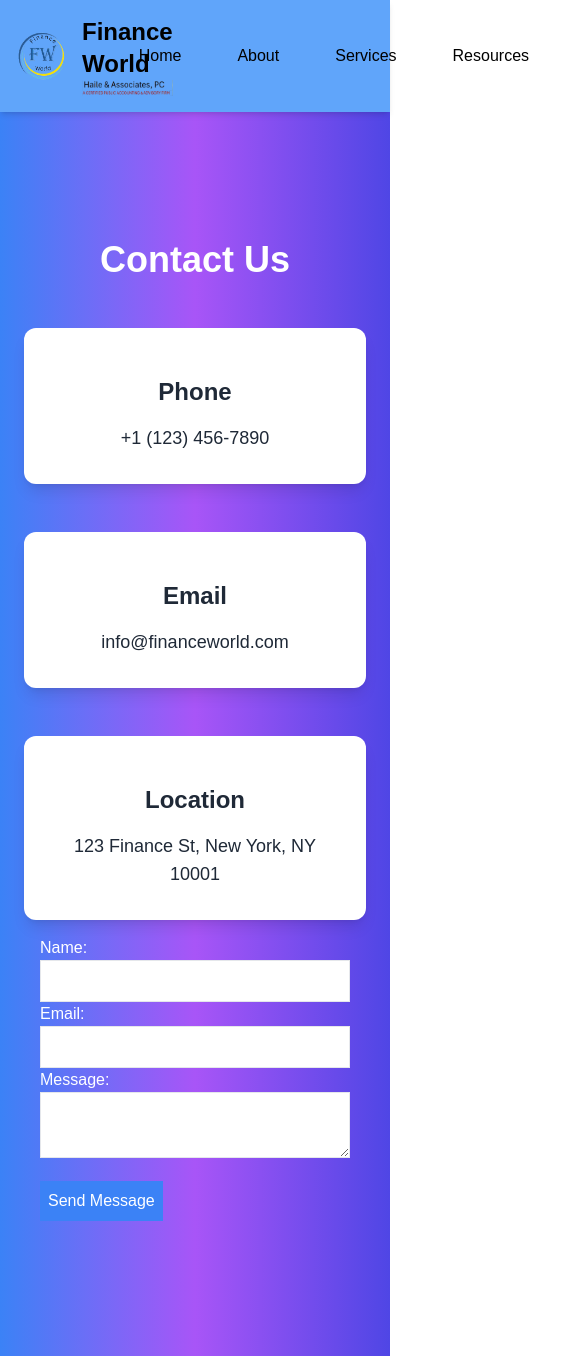
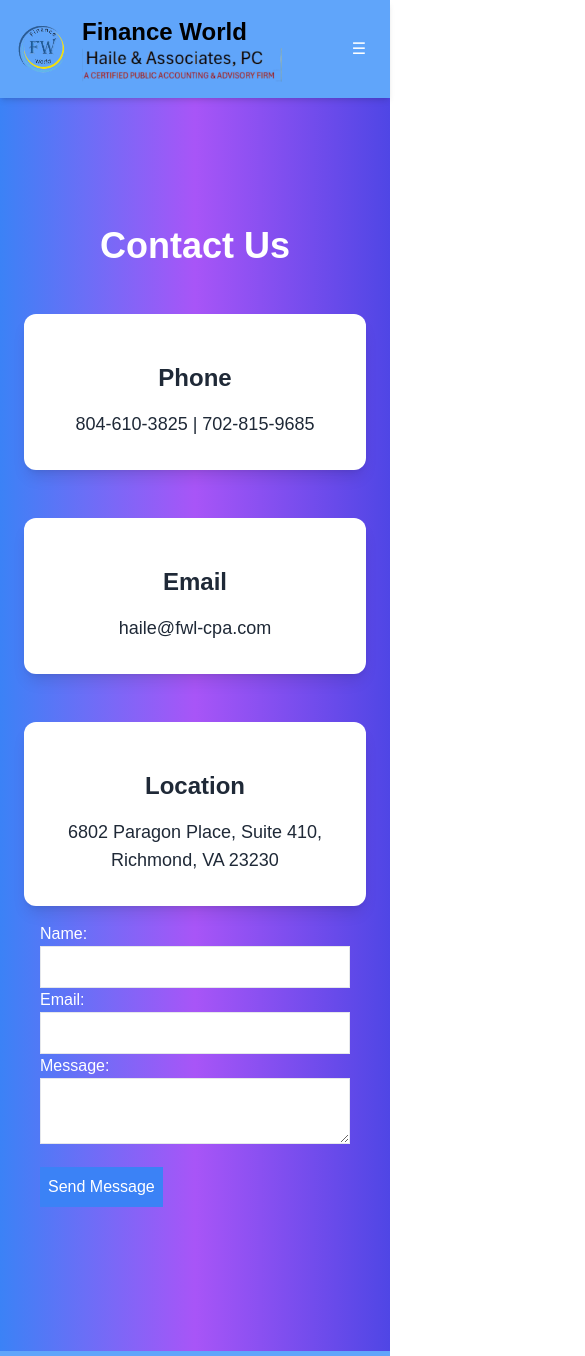
Before and after one commit to Nebiyou79/haile, a Next.js app: page /contact in a window 390 px wide. Shown: the top 1356 px of the page, 585 px wide, since content can reach past the window. Built offline with nearby package versions, Linux system fonts and the light colour scheme.

Commit message:
Updated Navbar and Contacts page

```diff
--- a/src/components/Navbar.tsx
+++ b/src/components/Navbar.tsx
@@ -2,24 +2,26 @@ import Link from 'next/link';
 import Image from 'next/image';
 import { useState, useEffect, useRef } from 'react';
 
-// Updated Navbar with persistent dropdown menu for Services
 const Navbar = () => {
   const [dropdownOpen, setDropdownOpen] = useState(false);
-  const dropdownRef = useRef<HTMLUListElement | null>(null); // Reference to the dropdown menu
+  const [menuOpen, setMenuOpen] = useState(false);
+  const dropdownRef = useRef<HTMLUListElement | null>(null);
 
-  // Toggle dropdown open state
   const toggleDropdown = () => {
     setDropdownOpen(prevState => !prevState);
   };
 
-  // Close dropdown if clicked outside
+  const toggleMenu = () => {
+    setMenuOpen(prevState => !prevState);
+  };
+
   const handleClickOutside = (event: MouseEvent) => {
     if (dropdownRef.current && !dropdownRef.current.contains(event.target as Node)) {
       setDropdownOpen(false);
+      setMenuOpen(false);
     }
   };
 
-  // Effect to listen for outside clicks
   useEffect(() => {
     document.addEventListener('mousedown', handleClickOutside);
     return () => {
@@ -30,7 +32,6 @@ const Navbar = () => {
   return (
     <nav className="bg-blue-400 text-black py-4 sticky top-0 z-50 shadow-md">
       <div className="container mx-auto flex justify-between items-center px-4">
-        {/* Logo Section */}
         <div className="flex items-center space-x-4">
           <Image src="/logo.png" alt="Company Logo" width={50} height={50} />
           <div>
@@ -41,8 +42,16 @@ const Navbar = () => {
           </div>
         </div>
 
+        {/* Hamburger icon for mobile */}
+        <button
+          className="md:hidden p-2 focus:outline-none"
+          onClick={toggleMenu}
+        >
+          <span className="text-white">☰</span>
+        </button>
+
         {/* Links Section */}
-        <div className="relative flex space-x-6">
+        <div className={`absolute md:static inset-0 md:flex md:items-center md:space-x-6 transition-all duration-300 ease-in-out ${menuOpen ? 'flex' : 'hidden md:flex'} bg-blue-400 md:bg-transparent`}>
           <Link href="/" className="hover:bg-orange-600 py-2 px-4 rounded transition">Home</Link>
           <Link href="/about" className="hover:bg-orange-600 py-2 px-4 rounded transition">About</Link>
 
--- a/src/pages/contact.tsx
+++ b/src/pages/contact.tsx
@@ -16,15 +16,15 @@ const Contact = () => {
           <section className="grid grid-cols-1 md:grid-cols-3 gap-12">
             <div className="bg-white text-gray-800 shadow-lg rounded-xl p-8 text-center">
               <h3 className="text-2xl font-semibold mt-4">Phone</h3>
-              <p className="mt-4 text-lg">+1 (123) 456-7890</p>
+              <p className="mt-4 text-lg">804-610-3825 | 702-815-9685</p>
             </div>
             <div className="bg-white text-gray-800 shadow-lg rounded-xl p-8 text-center">
               <h3 className="text-2xl font-semibold mt-4">Email</h3>
-              <p className="mt-4 text-lg">info@financeworld.com</p>
+              <p className="mt-4 text-lg">haile@fwl-cpa.com</p>
             </div>
             <div className="bg-white text-gray-800 shadow-lg rounded-xl p-8 text-center">
               <h3 className="text-2xl font-semibold mt-4">Location</h3>
-              <p className="mt-4 text-lg">123 Finance St, New York, NY 10001</p>
+              <p className="mt-4 text-lg">6802 Paragon Place, Suite 410, Richmond, VA 23230</p>
             </div>
           </section>
           <ContactForm/>
```
